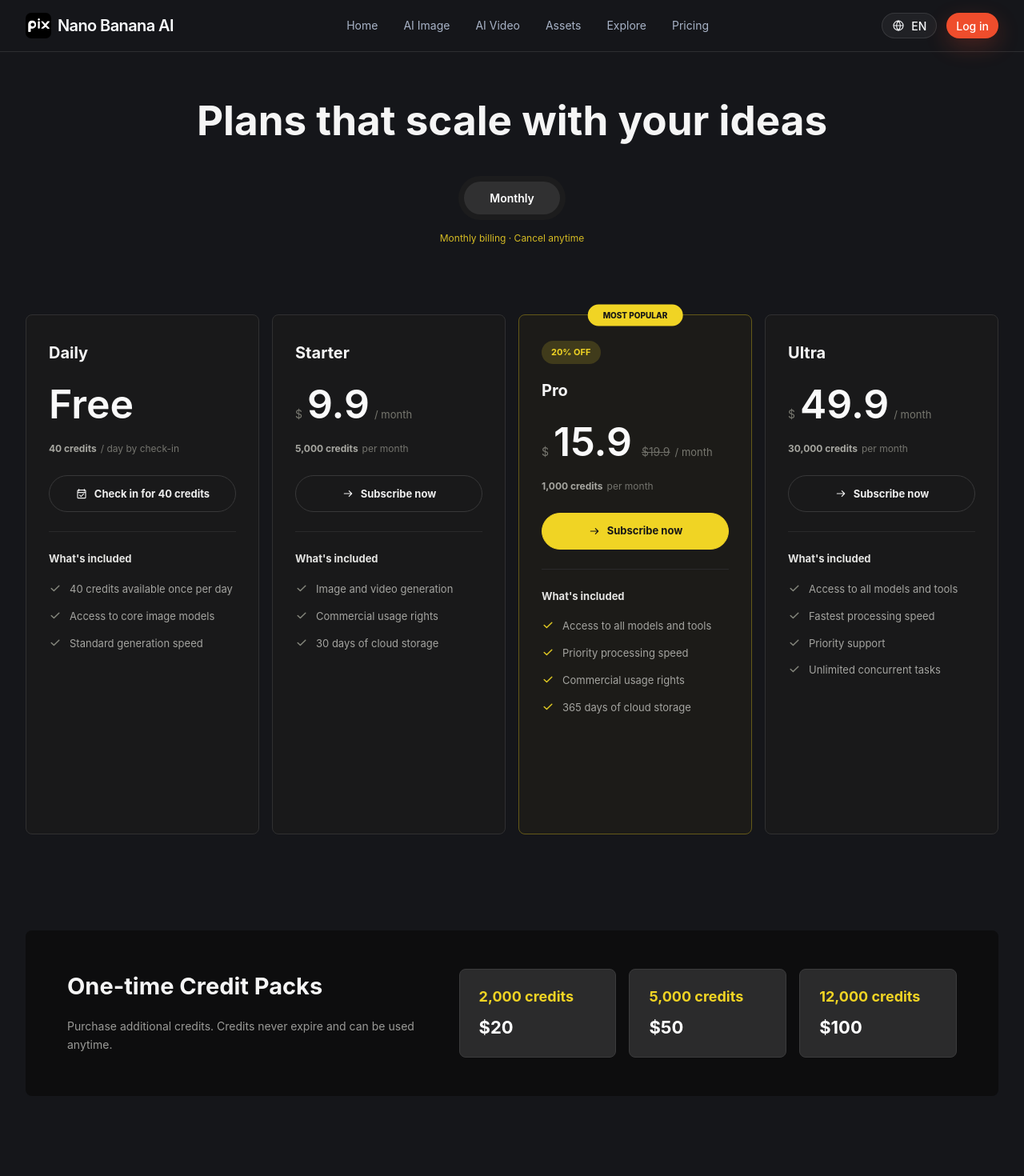
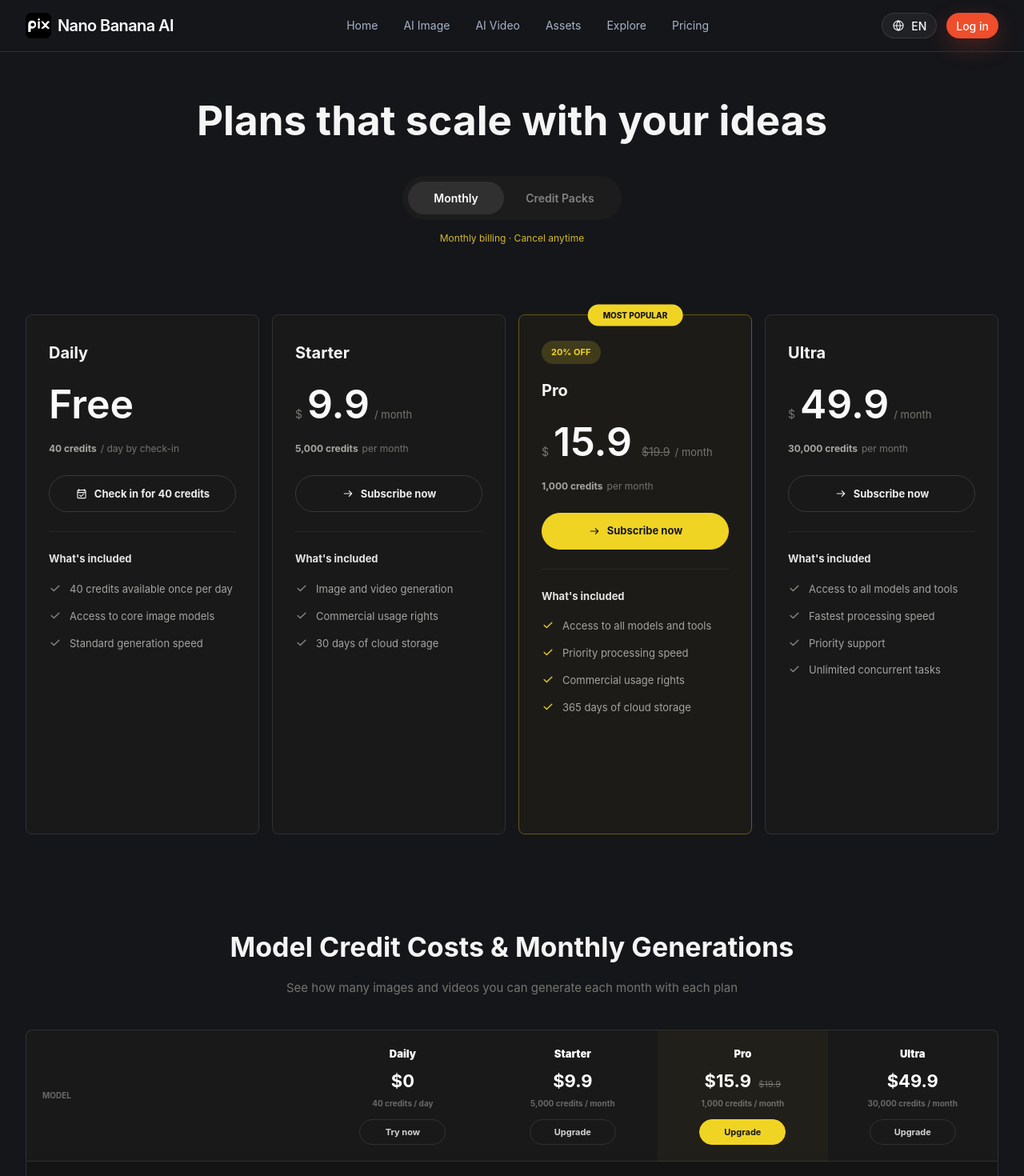
Before and after one commit to cjyaaaaaaa/makeAiPicFont, a Nuxt app: page /pricing in a window 1280 px wide. Shown: the top 1470 px of the page at 80% size. Built offline with nearby package versions, Linux system fonts and the light colour scheme.

Commit message:
fix:添加价格页面

```diff
--- a/nuxt.config.ts
+++ b/nuxt.config.ts
@@ -50,6 +50,13 @@ export default defineNuxtConfig({
           name: 'description',
           content: 'gptpix.ai AI image and video generation studio'
         }
+      ],
+      link: [
+        {
+          rel: 'icon',
+          type: 'image/svg+xml',
+          href: '/gptpix-logo.svg'
+        }
       ]
     }
   },
--- a/pages/pricing.vue
+++ b/pages/pricing.vue
@@ -4,15 +4,18 @@
       <h1 class="m-0 text-[clamp(40px,4vw,58px)] font-bold leading-[1.1] tracking-normal max-sm:text-[38px]">
         {{ t('pricing.title') }}
       </h1>
-      <div class="mt-[42px] inline-flex rounded-full bg-[#1c1c1d] p-[7px] max-sm:mt-[30px]" :aria-label="t('pricing.monthlyOnly')">
-        <span class="block min-w-[120px] rounded-full bg-[#303031] px-[22px] py-[10px] text-[14px] font-semibold text-white">
+      <div class="mt-[42px] inline-flex rounded-full bg-[#1c1c1d] p-[7px] max-sm:mt-[30px]" role="tablist" :aria-label="t('pricing.tabsLabel')">
+        <button type="button" role="tab" class="min-w-[120px] rounded-full px-[22px] py-[10px] text-[14px] font-semibold transition-[background-color,color] duration-200" :class="activePricingTab === 'monthly' ? 'bg-[#303031] text-white' : 'text-white/45 hover:text-white/75'" :aria-selected="activePricingTab === 'monthly'" @click="activePricingTab = 'monthly'">
           {{ t('pricing.monthly') }}
-        </span>
+        </button>
+        <button type="button" role="tab" class="min-w-[140px] rounded-full px-[22px] py-[10px] text-[14px] font-semibold transition-[background-color,color] duration-200" :class="activePricingTab === 'packs' ? 'bg-[#303031] text-white' : 'text-white/45 hover:text-white/75'" :aria-selected="activePricingTab === 'packs'" @click="activePricingTab = 'packs'">
+          {{ t('pricing.packsTab') }}
+        </button>
       </div>
-      <p class="mt-[14px] text-[12px] text-[#d5bb24]">{{ t('pricing.monthlyNote') }}</p>
+      <p class="mt-[14px] text-[12px] text-[#d5bb24]">{{ activePricingTab === 'monthly' ? t('pricing.monthlyNote') : t('pricing.packsNote') }}</p>
     </section>
 
-    <section class="mx-auto grid max-w-[1320px] grid-cols-4 items-stretch gap-4 max-[1100px]:max-w-[760px] max-[1100px]:grid-cols-2 max-sm:max-w-[420px] max-sm:grid-cols-1 max-sm:gap-[22px]" :aria-label="t('pricing.title')">
+    <section v-if="activePricingTab === 'monthly'" class="mx-auto grid max-w-[1320px] grid-cols-4 items-stretch gap-4 max-[1100px]:max-w-[760px] max-[1100px]:grid-cols-2 max-sm:max-w-[420px] max-sm:grid-cols-1 max-sm:gap-[22px]" :aria-label="t('pricing.title')">
       <article
         v-for="plan in plans"
         :key="plan.id"
@@ -75,17 +78,34 @@
       </article>
     </section>
 
-    <section class="mx-auto mt-[120px] grid max-w-[1300px] grid-cols-[1fr_1.4fr] gap-[45px] rounded-[8px] bg-[#0d0d0e] px-[52px] py-12 max-[1100px]:max-w-[760px] max-[1100px]:grid-cols-1 max-sm:mt-[70px] max-sm:px-[22px] max-sm:py-[30px]">
-      <div>
-        <h2 class="m-0 text-[29px] font-bold">{{ t('pricing.packs.title') }}</h2>
-        <p class="mt-4 max-w-[470px] text-[14px] leading-[1.65] text-[#9a9a97]">{{ t('pricing.packs.description') }}</p>
-      </div>
-      <div class="grid grid-cols-3 gap-4 max-sm:grid-cols-1">
-        <button v-for="pack in creditPacks" :key="pack.credits" type="button" class="flex min-h-[108px] flex-col items-start justify-center gap-[9px] rounded-[8px] border border-[#3b3b3c] bg-[#2b2b2c] px-6 py-5 transition-[transform,border-color,background-color,box-shadow] duration-300 hover:-translate-y-[5px] hover:border-[#777052] hover:bg-[#303031] hover:shadow-[0_18px_35px_rgba(0,0,0,.28)] motion-reduce:transition-none" @click="handlePack(pack)">
-          <strong class="text-[18px] text-[#f0d424]">{{ pack.credits }} {{ t('pricing.credits') }}</strong>
-          <span class="text-[22px] font-bold text-white">${{ pack.price }}</span>
+    <section v-else class="mx-auto grid max-w-[1000px] grid-cols-3 items-stretch gap-4 max-[900px]:max-w-[620px] max-[900px]:grid-cols-1 max-sm:max-w-[420px] max-sm:gap-[22px]" :aria-label="t('pricing.packs.title')">
+      <article v-for="pack in creditPacks" :key="pack.credits" class="plan-card group relative flex min-h-[520px] min-w-0 flex-col overflow-visible rounded-[8px] border border-[#303031] bg-[#19191a] px-7 py-8 shadow-[0_18px_45px_rgba(0,0,0,0)] transition-[transform,border-color,background-color,box-shadow] duration-[380ms] ease-[cubic-bezier(.2,.75,.25,1)] motion-reduce:transition-none max-sm:min-h-0 max-sm:px-6 max-sm:py-7" :class="pack.featured ? 'border-[#645919] bg-[#1c1b18] hover:border-[#9d8c20] hover:bg-[#201f19] hover:shadow-[0_28px_68px_rgba(0,0,0,.34),0_12px_38px_rgba(240,212,36,.07)]' : 'hover:border-[#515153] hover:bg-[#1c1c1d] hover:shadow-[0_28px_64px_rgba(0,0,0,.32)]'">
+        <span class="card-sweep" :class="{ 'card-sweep--featured': pack.featured }" aria-hidden="true"></span>
+        <div v-if="pack.featured" class="absolute left-1/2 top-0 z-10 -translate-x-1/2 -translate-y-1/2 whitespace-nowrap rounded-full bg-[#f0d424] px-[19px] py-[6px] text-[10px] font-extrabold uppercase text-[#161616]">{{ t('pricing.popular') }}</div>
+        <div v-if="pack.discount" class="mb-[18px] w-fit rounded-full bg-[#403b1b] px-3 py-[6px] text-[11px] font-bold uppercase text-[#f0d424]">{{ pack.discount }}</div>
+        <h2 class="m-0 text-[20px] font-bold">{{ t('pricing.packs.packName') }}</h2>
+        <div class="mt-8 flex min-h-[74px] items-baseline text-[#77776f]">
+          <span class="mr-[6px] text-[14px]">$</span>
+          <strong class="text-[50px] font-semibold leading-none text-[#fafafa] transition-transform duration-300 group-hover:-translate-y-[3px] motion-reduce:transition-none">{{ pack.price }}</strong>
+          <del v-if="pack.oldPrice" class="ml-3 text-[14px] text-[#6f6f68]">${{ pack.oldPrice }}</del>
+        </div>
+        <div class="mb-7 mt-[-2px] flex items-baseline gap-[5px] text-[12px] text-[#74746e]">
+          <strong class="text-[14px] text-[#f0d424]">{{ pack.credits }} {{ t('pricing.credits') }}</strong>
+          <span>{{ t('pricing.packs.oneTime') }}</span>
+        </div>
+        <button type="button" class="flex min-h-[46px] w-full items-center justify-center gap-2 rounded-full border border-[#383839] bg-transparent text-[13px] font-bold text-[#eee] transition-[transform,border-color,background-color,box-shadow] duration-300 hover:-translate-y-0.5 hover:border-[#626263] hover:bg-[#222223] hover:shadow-[0_10px_25px_rgba(0,0,0,.22)] motion-reduce:transition-none" :class="pack.featured ? '!border-[#f0d424] !bg-[#f0d424] !text-[#171717] hover:!bg-[#ffe33a]' : ''" @click="handlePack(pack)">
+          <svg class="h-4 w-4 transition-transform duration-300 group-hover:translate-x-[3px] motion-reduce:transition-none" viewBox="0 0 24 24" fill="none" aria-hidden="true"><path d="M5 12H19M14 7L19 12L14 17" stroke="currentColor" stroke-width="1.8" stroke-linecap="round" stroke-linejoin="round" /></svg>
+          {{ t('pricing.packs.buyNow') }}
         </button>
-      </div>
+        <div class="my-7 h-px bg-[#2a2a2b]"></div>
+        <p class="mb-[18px] text-[13px] font-bold text-[#e4e4e2]">{{ t('pricing.includes') }}</p>
+        <ul class="m-0 grid list-none gap-[15px] p-0">
+          <li v-for="feature in packFeatures" :key="feature" class="flex items-start gap-[10px] text-[13px] leading-[1.45] text-[#a4a4a0] transition-[transform,color] duration-300 group-hover:translate-x-1 group-hover:text-[#c0c0bc] motion-reduce:transition-none">
+            <svg class="h-4 w-4 flex-none" :class="pack.featured ? 'text-[#e0c923]' : 'text-[#85877d]'" viewBox="0 0 20 20" fill="none" aria-hidden="true"><path d="M4 10.5L8 14.5L16 6.5" stroke="currentColor" stroke-width="1.8" stroke-linecap="round" stroke-linejoin="round" /></svg>
+            <span>{{ feature }}</span>
+          </li>
+        </ul>
+      </article>
     </section>
 
     <section class="mx-auto mt-[115px] text-center max-sm:mt-[70px]">
@@ -189,6 +209,7 @@ const { user } = useUser()
 const { showTipToast } = useTipToast()
 const loginOpen = ref(false)
 const checkedInToday = ref(false)
+const activePricingTab = ref<'monthly' | 'packs'>('monthly')
 const imageGeneratorPath = computed(() => {
   const localePrefix = route.path.split('/').filter(Boolean)[0]
   return ['zh', 'de', 'es', 'ja'].includes(localePrefix)
@@ -196,7 +217,12 @@ const imageGeneratorPath = computed(() => {
     : '/ai-image-generator'
 })
 const openFaqs = ref<number[]>([0])
-const creditPacks = [{ credits: '2,000', price: 20 }, { credits: '5,000', price: 50 }, { credits: '12,000', price: 100 }]
+const creditPacks = [
+  { credits: '5,000', price: 9.99 },
+  { credits: '12,000', price: 19.99, oldPrice: 24.99, discount: '20% OFF', featured: true },
+  { credits: '30,000', price: 50, oldPrice: 83.33, discount: '40% OFF' },
+]
+const packFeatures = computed(() => [t('pricing.packs.features.neverExpire'), t('pricing.packs.features.allModels'), t('pricing.packs.features.addedInstantly')])
 const todayKey = () => new Intl.DateTimeFormat('en-CA', { timeZone: 'Asia/Shanghai' }).format(new Date())
 const checkInStorageKey = computed(() => `gptpix-check-in:${user.value?.userId || 'guest'}`)
 
@@ -260,7 +286,7 @@ const handleSubscribe = (plan: Plan) => {
   if (!user.value) { loginOpen.value = true; return }
   showTipToast({ title: t('pricing.paymentSoon'), message: t('pricing.paymentSoonMessage', { plan: plan.name }), type: 'info' })
 }
-const handlePack = (pack: { credits: string; price: number }) => {
+const handlePack = (pack: { credits: string; price: number; oldPrice?: number; discount?: string; featured?: boolean }) => {
   if (!user.value) { loginOpen.value = true; return }
   showTipToast({ title: t('pricing.paymentSoon'), message: `${pack.credits} ${t('pricing.credits')} · $${pack.price}`, type: 'info' })
 }
--- a/utils/locales/en.json
+++ b/utils/locales/en.json
@@ -27,6 +27,9 @@
     "subtitle": "Choose the monthly credit pack that fits your creative workflow. No annual commitment.",
     "monthlyOnly": "Simple monthly pricing",
     "monthly": "Monthly",
+    "tabsLabel": "Pricing type",
+    "packsTab": "Credit Packs",
+    "packsNote": "One-time purchase · Credits never expire",
     "monthlyNote": "Monthly billing · Cancel anytime",
     "credits": "credits",
     "perDay": "/ day by check-in",
@@ -50,7 +53,15 @@
     "paymentSoonMessage": "Payment for the {plan} plan will be available soon.",
     "packs": {
       "title": "One-time Credit Packs",
-      "description": "Purchase additional credits. Credits never expire and can be used anytime."
+      "description": "Purchase additional credits. Credits never expire and can be used anytime.",
+      "packName": "Credit Pack",
+      "oneTime": "one-time purchase",
+      "buyNow": "Buy credits",
+      "features": {
+        "neverExpire": "Credits never expire",
+        "allModels": "Use with all image and video models",
+        "addedInstantly": "Added to your balance instantly"
+      }
     },
     "costsTitle": "Model Credit Costs & Monthly Generations",
     "costsSubtitle": "See how many images and videos you can generate each month with each plan",
--- a/utils/locales/zh.json
+++ b/utils/locales/zh.json
@@ -27,6 +27,9 @@
     "subtitle": "选择适合你创作节奏的月付积分方案，无需年付承诺。",
     "monthlyOnly": "简单透明的月付价格",
     "monthly": "月付",
+    "tabsLabel": "价格类型",
+    "packsTab": "积分包",
+    "packsNote": "一次性购买 · 积分永不过期",
     "monthlyNote": "按月付费 · 随时取消",
     "credits": "积分",
     "perDay": "/ 每日签到",
@@ -50,7 +53,15 @@
     "paymentSoonMessage": "{plan} 方案的支付通道正在接入中。",
     "packs": {
       "title": "一次性积分包",
-      "description": "购买额外积分，积分永不过期，可随时使用。"
+      "description": "购买额外积分，积分永不过期，可随时使用。",
+      "packName": "积分包",
+      "oneTime": "一次性购买",
+      "buyNow": "购买积分",
+      "features": {
+        "neverExpire": "积分永不过期",
+        "allModels": "适用于全部图片和视频模型",
+        "addedInstantly": "购买后立即到账"
+      }
     },
     "costsTitle": "模型积分消耗与每月生成量",
     "costsSubtitle": "查看每个方案每月可以生成多少图片和视频",
```
